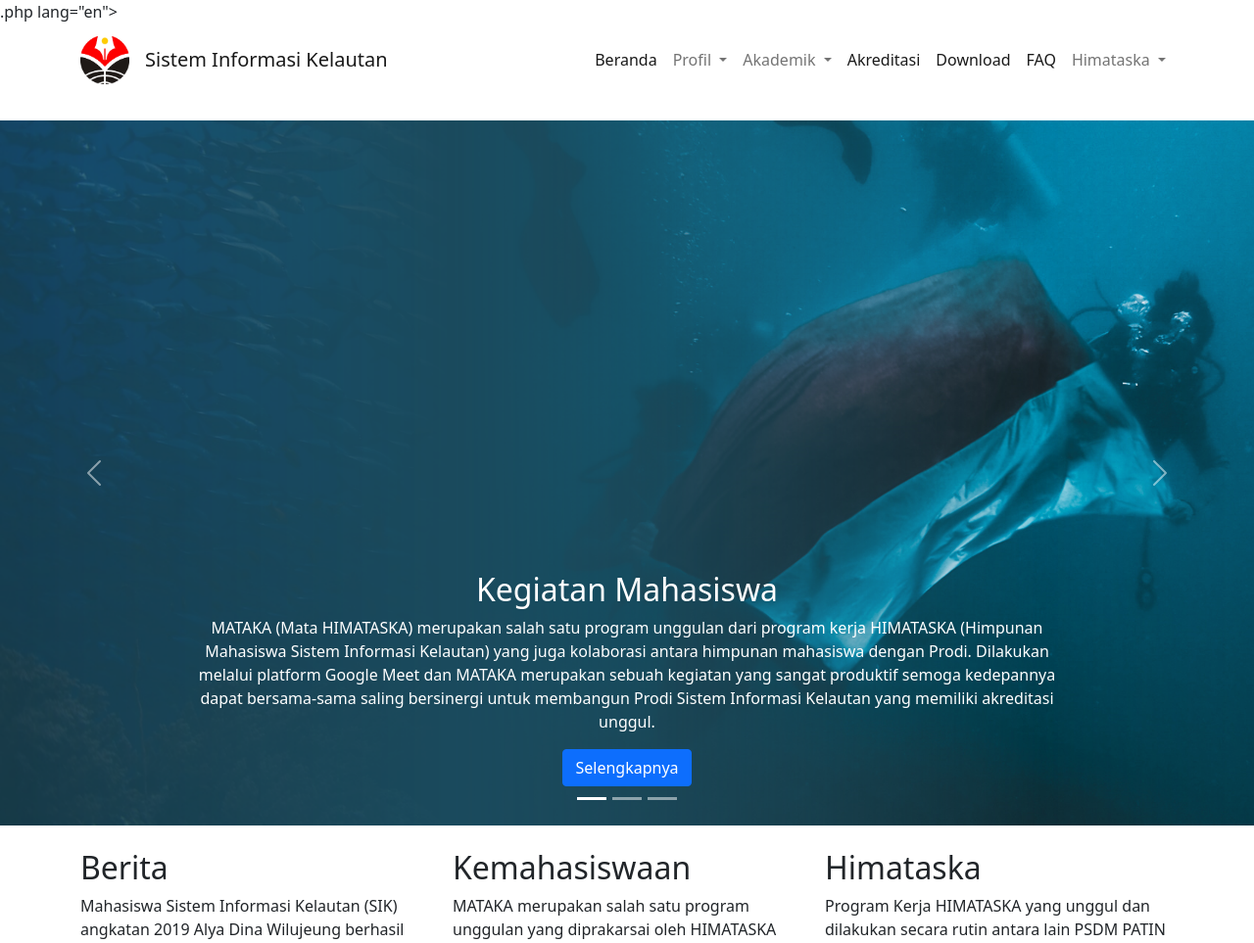
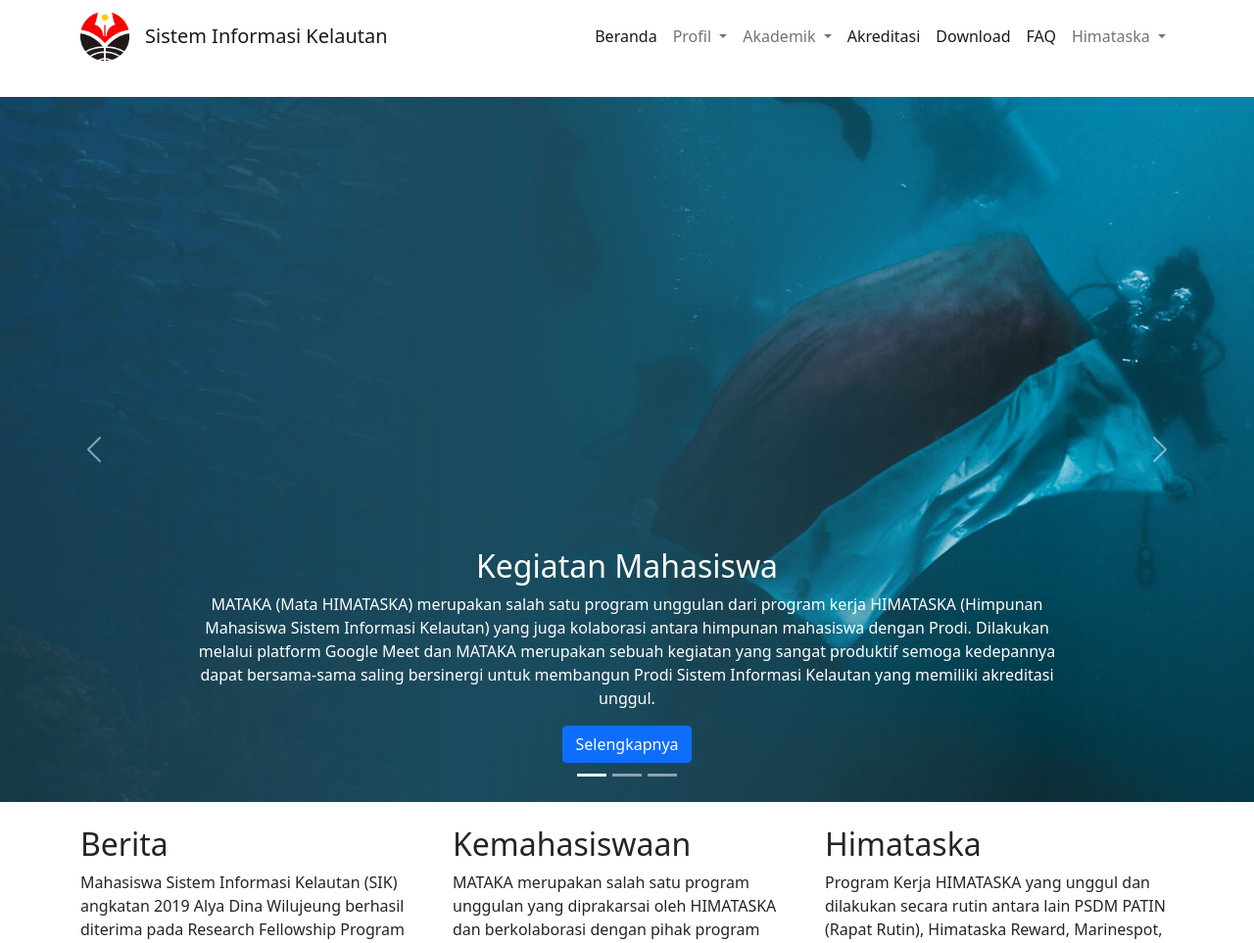
Before and after one commit to alfitabhadralia/websitesik, a PHP site: page / in a window 1280 px wide. Shown: the top 963 px of the page at 98% size. Run offline with PHP 8.4, Linux system fonts and the light colour scheme.

Commit message:
Update index.php

```diff
--- a/index.php
+++ b/index.php
@@ -1,5 +1,5 @@
 <!doctype.php>
-.php lang="en">
+<html lang="en">
   <head>
     <!-- Required meta tags -->
     <meta charset="utf-8">
```
